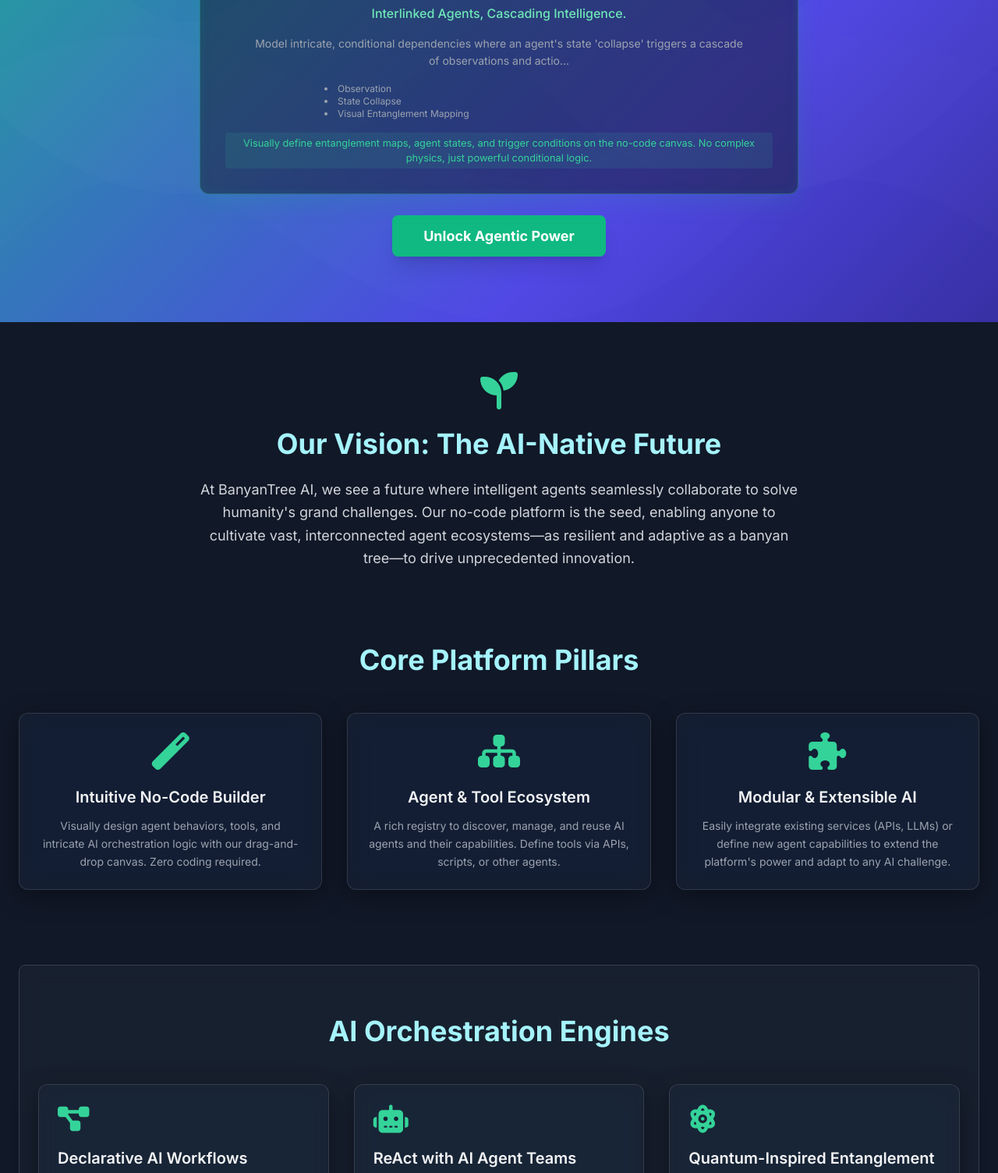
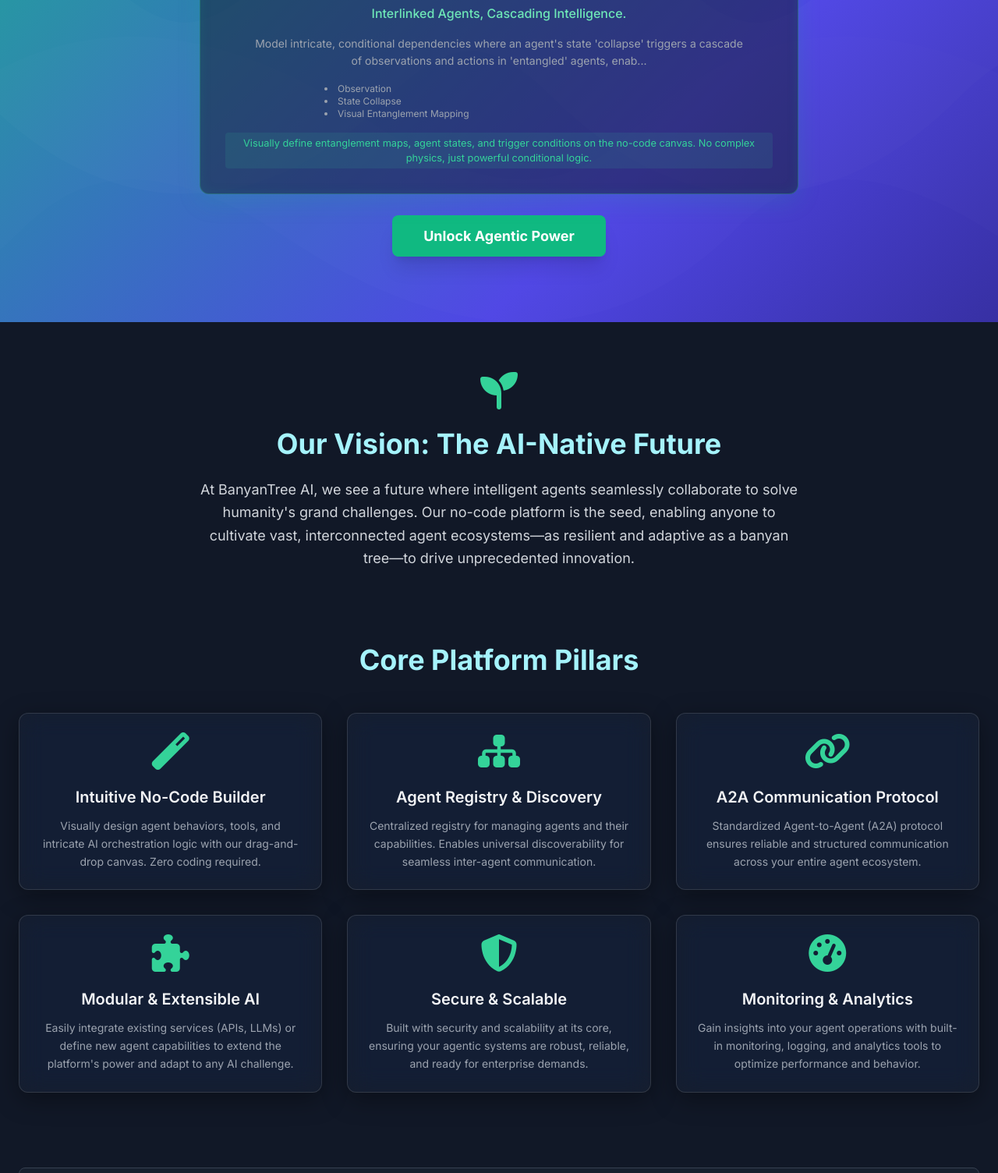
Before and after one commit to Pranavism/banyanTreeAI, a plain HTML site: page index.html in a window 1280 px wide. Shown: the part 502-2006 px from the top of the page at 78% size. Drawn offline with nearby package versions, Linux system fonts and the light colour scheme.

Commit message:
Update index.html

```diff
--- a/index.html
+++ b/index.html
@@ -107,19 +107,19 @@
             border-top-right-radius: 0.75rem;
         }
         .animation-placeholder {
-            background-color: rgba(17, 24, 39, 0.5); /* Darker, more integrated placeholder */
-            border: 1px solid rgba(52, 211, 153, 0.3); /* Subtler border */
+            background-color: rgba(17, 24, 39, 0.5);
+            border: 1px solid rgba(52, 211, 153, 0.3);
             border-radius: 0.75rem;
             padding: 2rem;
-            min-height: 350px; /* Adjusted height */
+            min-height: 350px;
             display: flex;
             flex-direction: column;
             align-items: center;
             justify-content: center;
             text-align: center;
             box-shadow: 0 10px 30px rgba(16,185,129,0.15), inset 0 0 15px rgba(16,185,129,0.1);
-            position: relative; /* For content positioning */
-            overflow: hidden; /* To contain transitions */
+            position: relative;
+            overflow: hidden;
         }
         .concept-content {
             transition: opacity 0.7s ease-in-out;
@@ -132,25 +132,25 @@
             opacity: 1;
         }
         .animation-placeholder .icon {
-            font-size: 2.5rem; /* Slightly smaller icon */
+            font-size: 2.5rem;
             color: #34d399;
             margin-bottom: 0.75rem;
         }
          .animation-placeholder h3 {
-            font-size: 1.75rem; /* Adjusted title size */
+            font-size: 1.75rem;
             font-weight: 700;
             margin-bottom: 0.5rem;
-            color: #e5e7eb; /* Lighter title for dark bg */
+            color: #e5e7eb;
         }
         .animation-placeholder .tagline {
             font-size: 1rem;
             font-weight: 500;
-            color: #6ee7b7; /* Brighter green for tagline */
+            color: #6ee7b7;
             margin-bottom: 1rem;
         }
         .animation-placeholder .description-preview {
             font-size: 0.875rem;
-            color: #9ca3af; /* Lighter gray for description */
+            color: #9ca3af;
             max-width: 90%;
             margin: 0 auto 1rem auto;
             line-height: 1.6;
@@ -167,6 +167,13 @@
 
         .dev-hub-card-icon {
             color: #34d399;
+        }
+        .card-tagline { /* Style for taglines in cards */
+            font-size: 0.8rem;
+            font-style: italic;
+            color: #6ee7b7; /* Brighter green for taglines */
+            margin-top: -0.25rem;
+            margin-bottom: 0.75rem;
         }
     </style>
 </head>
@@ -255,15 +262,36 @@
                     <div class="card-base glassmorphism-card p-6 text-center">
                          <div class="card-content">
                             <div class="text-5xl banyan-leaf-color mb-5"><i class="fas fa-sitemap"></i></div>
-                            <h3 class="text-xl font-semibold mb-3 text-gray-100">Agent & Tool Ecosystem</h3>
-                            <p class="text-gray-400 text-sm leading-relaxed">A rich registry to discover, manage, and reuse AI agents and their capabilities. Define tools via APIs, scripts, or other agents.</p>
+                            <h3 class="text-xl font-semibold mb-3 text-gray-100">Agent Registry & Discovery</h3>
+                            <p class="text-gray-400 text-sm leading-relaxed">Centralized registry for managing agents and their capabilities. Enables universal discoverability for seamless inter-agent communication.</p>
                         </div>
                     </div>
                     <div class="card-base glassmorphism-card p-6 text-center">
                         <div class="card-content">
+                            <div class="text-5xl banyan-leaf-color mb-5"><i class="fas fa-link"></i></div>
+                            <h3 class="text-xl font-semibold mb-3 text-gray-100">A2A Communication Protocol</h3>
+                            <p class="text-gray-400 text-sm leading-relaxed">Standardized Agent-to-Agent (A2A) protocol ensures reliable and structured communication across your entire agent ecosystem.</p>
+                        </div>
+                    </div>
+                     <div class="card-base glassmorphism-card p-6 text-center">
+                        <div class="card-content">
                             <div class="text-5xl banyan-leaf-color mb-5"><i class="fas fa-puzzle-piece"></i></div>
                             <h3 class="text-xl font-semibold mb-3 text-gray-100">Modular & Extensible AI</h3>
                             <p class="text-gray-400 text-sm leading-relaxed">Easily integrate existing services (APIs, LLMs) or define new agent capabilities to extend the platform's power and adapt to any AI challenge.</p>
+                        </div>
+                    </div>
+                     <div class="card-base glassmorphism-card p-6 text-center">
+                        <div class="card-content">
+                            <div class="text-5xl banyan-leaf-color mb-5"><i class="fas fa-shield-alt"></i></div>
+                            <h3 class="text-xl font-semibold mb-3 text-gray-100">Secure & Scalable</h3>
+                            <p class="text-gray-400 text-sm leading-relaxed">Built with security and scalability at its core, ensuring your agentic systems are robust, reliable, and ready for enterprise demands.</p>
+                        </div>
+                    </div>
+                     <div class="card-base glassmorphism-card p-6 text-center">
+                        <div class="card-content">
+                            <div class="text-5xl banyan-leaf-color mb-5"><i class="fas fa-tachometer-alt"></i></div>
+                            <h3 class="text-xl font-semibold mb-3 text-gray-100">Monitoring & Analytics</h3>
+                            <p class="text-gray-400 text-sm leading-relaxed">Gain insights into your agent operations with built-in monitoring, logging, and analytics tools to optimize performance and behavior.</p>
                         </div>
                     </div>
                 </div>
@@ -291,7 +319,23 @@
                             <div class="card-content">
                                 <div class="text-4xl banyan-leaf-color mb-4"><i class="fas fa-atom"></i></div>
                                 <h3 class="text-xl font-semibold mb-2 text-gray-100">Quantum-Inspired Entanglement</h3>
+                                <p class="card-tagline">"Spooky Action at a Distance"</p>
                                 <p class="text-gray-400 text-sm leading-relaxed">Model intricate, conditional dependencies between AI agents. An agent's state "collapse" can trigger a cascade of observations in "entangled" agents.</p>
+                            </div>
+                        </div>
+                        <div class="card-base glassmorphism-card p-6">
+                            <div class="card-content">
+                                <div class="text-4xl banyan-leaf-color mb-4"><i class="fas fa-shapes"></i></div> <h3 class="text-xl font-semibold mb-2 text-gray-100">Three Body Problem Orchestrator</h3>
+                                <p class="card-tagline">"Chaos-Aware Modelling"</p>
+                                <p class="text-gray-400 text-sm leading-relaxed">Design and simulate agent interactions inspired by n-body physics, allowing for the exploration of emergent behaviors in complex, dynamic systems.</p>
+                            </div>
+                        </div>
+                        <div class="card-base glassmorphism-card p-6">
+                            <div class="card-content">
+                                <div class="text-4xl banyan-leaf-color mb-4"><i class="fas fa-door-closed"></i></div>
+                                <h3 class="text-xl font-semibold mb-2 text-gray-100">Maxwell's Demon Orchestration</h3>
+                                 <p class="card-tagline">"Intelligent Information Valves"</p>
+                                <p class="text-gray-400 text-sm leading-relaxed">Implement sophisticated information flow control where 'gatekeeper' agents selectively manage data or task routing based on complex criteria.</p>
                             </div>
                         </div>
                         <div class="card-base glassmorphism-card p-6">
@@ -299,20 +343,6 @@
                                 <div class="text-4xl banyan-leaf-color mb-4"><i class="fas fa-bolt"></i></div>
                                 <h3 class="text-xl font-semibold mb-2 text-gray-100">Event-Driven AI Architecture</h3>
                                 <p class="text-gray-400 text-sm leading-relaxed">Build AI agents that react intelligently to real-time events from Kafka or other sources, enabling dynamic and responsive automation.</p>
-                            </div>
-                        </div>
-                         <div class="card-base glassmorphism-card p-6">
-                            <div class="card-content">
-                                <div class="text-4xl banyan-leaf-color mb-4"><i class="fas fa-cogs"></i></div>
-                                <h3 class="text-xl font-semibold mb-2 text-gray-100">Dynamic AI Tool Execution</h3>
-                                <p class="text-gray-400 text-sm leading-relaxed">Invoke any registered AI agent's specific tool directly via a generic API endpoint, providing flexibility for targeted actions.</p>
-                            </div>
-                        </div>
-                        <div class="card-base glassmorphism-card p-6">
-                            <div class="card-content">
-                                <div class="text-4xl banyan-leaf-color mb-4"><i class="fas fa-comments"></i></div>
-                                <h3 class="text-xl font-semibold mb-2 text-gray-100">Stateful AI Chat Agents</h3>
-                                <p class="text-gray-400 text-sm leading-relaxed">Easily create and deploy conversational AI agents that maintain context and history, powered by LLMs and your agent ecosystem.</p>
                             </div>
                         </div>
                     </div>
@@ -527,7 +557,7 @@
     </footer>
 
     <script>
-        // --- Orchestration Concepts Data (from orchestration_concepts_json_v1) ---
+        // --- Orchestration Concepts Data ---
         const orchestrationConcepts = [
           {
             "id": "quantumEntanglement",
@@ -538,18 +568,6 @@
               "type": "quantumEntanglement",
               "trigger": "State change in an observed agent or critical external event.",
               "keyConcepts": ["Observation", "State Collapse", "Visual Entanglement Mapping", "Cascading Effects"],
-              "agentsInvolved": [
-                {"name": "SensorAgent", "role": "Monitors specific conditions or data streams."},
-                {"name": "DecisionAgent", "role": "Changes state based on SensorAgent's input."},
-                {"name": "ReactiveAgent", "role": "Activated based on DecisionAgent's state via entanglement rules."},
-                {"name": "ActionAgent", "role": "Performs tasks triggered by ReactiveAgents."}
-              ],
-              "simplifiedSteps": [
-                "SensorAgent detects a market shift.",
-                "DecisionAgent's state collapses to 'HighVolatility'.",
-                "Entanglement map (visually defined by user) triggers ReactiveAgent (e.g., 'RiskAssessorAgent').",
-                "RiskAssessorAgent observes further, potentially triggering an ActionAgent (e.g., 'PortfolioAdjusterAgent')."
-              ],
               "noCodeEmphasis": "Visually define entanglement maps, agent states, and trigger conditions on the no-code canvas. No complex physics, just powerful conditional logic."
             },
             "icon": "fas fa-atom"
@@ -563,24 +581,6 @@
               "type": "reactLoop",
               "trigger": "User-defined complex goal or query.",
               "keyConcepts": ["Goal Decomposition", "LLM Planning", "Tool Selection", "Team Collaboration", "Iterative Refinement"],
-              "agentsInvolved": [
-                {"name": "PlannerAgent (LLM)", "role": "Reasons, plans next action, selects agent/tool."},
-                {"name": "ToolExpertAgent_A", "role": "Specialized in a specific domain (e.g., Data Analysis)."},
-                {"name": "ToolExpertAgent_B", "role": "Specialized in another domain (e.g., Communication)."},
-                {"name": "KnowledgeBrokerAgent", "role": "Provides access to specific knowledge bases."}
-              ],
-              "simplifiedSteps": [
-                "User Goal: 'Summarize recent sales data and email report to management.'",
-                "PlannerAgent: Thinks -> 'Need to fetch sales data first.' Selects DataAnalysisAgent.",
-                "Action: DataAnalysisAgent's 'fetch_sales_data' tool is invoked.",
-                "Observation: Sales data is returned.",
-                "PlannerAgent: Thinks -> 'Now summarize.' Selects an LLM-based SummarizerAgent.",
-                "Action: SummarizerAgent's 'summarize_text' tool is invoked with sales data.",
-                "Observation: Summary is returned.",
-                "PlannerAgent: Thinks -> 'Now email.' Selects CommunicationAgent.",
-                "Action: CommunicationAgent's 'send_email' tool is invoked with summary and recipient list.",
-                "Observation: Email sent successfully. Goal achieved."
-              ],
               "noCodeEmphasis": "Drag-and-drop to assemble agent teams. Configure the PlannerAgent's access to agents and tools visually. Define goals in natural language."
             },
             "icon": "fas fa-robot"
@@ -594,20 +594,9 @@
               "type": "multiAgentSimulation",
               "trigger": "User-defined simulation parameters and initial conditions.",
               "keyConcepts": ["Agent-Based Modeling", "Emergent Behavior", "Parameter Tuning", "Visualization"],
-              "agentsInvolved": [
-                {"name": "EntityAgent", "role": "Represents an individual actor/body with defined rules of interaction."},
-                {"name": "EnvironmentAgent", "role": "Manages the simulation space and global rules."},
-                {"name": "ObserverAgent", "role": "Tracks and reports on the state of EntityAgents and the system."}
-              ],
-              "simplifiedSteps": [
-                "User defines 'CelestialBodyAgents' with initial positions/velocities (no-code).",
-                "User sets gravitational interaction rules via EnvironmentAgent's configuration.",
-                "Simulation starts: Agents update state based on forces from others.",
-                "ObserverAgent tracks trajectories. Visualization shows complex paths."
-              ],
               "noCodeEmphasis": "Visually configure agent properties, interaction rules, and simulation parameters. Observe emergent dynamics without coding physics engines."
             },
-            "icon": "fas fa-project-diagram"
+            "icon": "fas fa-shapes" // Changed from project-diagram for variety
           },
           {
             "id": "maxwellsDemon",
@@ -618,18 +607,6 @@
               "type": "informationGating",
               "trigger": "Continuous stream of data/tasks or specific events.",
               "keyConcepts": ["Information Filtering", "Conditional Routing", "State-Based Control", "System Optimization"],
-              "agentsInvolved": [
-                {"name": "SourceAgent", "role": "Generates data or tasks."},
-                {"name": "DemonAgent (Gatekeeper)", "role": "Observes incoming data/tasks and decides routing."},
-                {"name": "TargetAgent_HighPriority", "role": "Processes high-priority/filtered data."},
-                {"name": "TargetAgent_LowPriority", "role": "Processes other data or acts as a sink."}
-              ],
-              "simplifiedSteps": [
-                "SourceAgent produces a stream of 'data packets'.",
-                "DemonAgent (no-code rules) inspects packet 'temperature' (priority/type).",
-                "If 'temperature' is high, routes to TargetAgent_HighPriority.",
-                "Else, routes to TargetAgent_LowPriority or discards."
-              ],
               "noCodeEmphasis": "Visually define the DemonAgent's filtering and routing logic. Connect Source and Target agents via the Demon on the canvas."
             },
             "icon": "fas fa-door-closed"
@@ -643,18 +620,6 @@
                 "type": "graphWorkflow",
                 "trigger": "API call, Kafka message, or another agent's action.",
                 "keyConcepts": ["State Management", "Conditional Edges", "Agent Nodes", "Visual Graph Definition"],
-                "agentsInvolved": [
-                    {"name": "DataIngestionAgent", "role": "Collects initial data."},
-                    {"name": "ProcessingAgent", "role": "Transforms or analyzes data."},
-                    {"name": "DecisionAgent", "role": "Makes a choice based on processed data."},
-                    {"name": "NotificationAgent", "role": "Communicates results."}
-                ],
-                "simplifiedSteps": [
-                    "Workflow starts with DataIngestionAgent.",
-                    "Output flows to ProcessingAgent.",
-                    "DecisionAgent evaluates ProcessingAgent's output.",
-                    "Conditional routing to different NotificationAgents."
-                ],
                 "noCodeEmphasis": "Drag-and-drop agent nodes, define connections and conditional logic visually. Monitor workflow state in real-time."
             },
             "icon": "fas fa-stream"
@@ -668,16 +633,6 @@
                 "type": "eventDriven",
                 "trigger": "External events (Kafka messages, API calls, sensor data).",
                 "keyConcepts": ["Event Consumption", "Event Filtering", "Payload Mapping", "Asynchronous Processing"],
-                "agentsInvolved": [
-                    {"name": "EventRouter (Platform)", "role": "Listens, filters, and routes events."},
-                    {"name": "SpecializedEventHandlerAgent_A", "role": "Handles specific event types."},
-                    {"name": "SpecializedEventHandlerAgent_B", "role": "Handles other event types."}
-                ],
-                "simplifiedSteps": [
-                    "Kafka message arrives on 'user_activity_topic'.",
-                    "EventRouter consumes and filters message.",
-                    "Rule routes to SecurityAlertAgent or OrderFulfillmentAgent based on 'activity_type'."
-                ],
                 "noCodeEmphasis": "Visually configure event sources, filtering rules, and data mappings to agent inputs. Define agent responses to specific events."
             },
             "icon": "fas fa-bolt"
@@ -749,46 +704,36 @@
 
             const concept = orchestrationConcepts[currentConceptIndex];
 
-            // Add fade-out class, then update content after a short delay, then fade-in
             dynamicContentDiv.classList.add('fade-out');
 
             setTimeout(() => {
                 let keyConceptsHTML = '';
                 if (concept.flow && concept.flow.keyConcepts && concept.flow.keyConcepts.length > 0) {
                     keyConceptsHTML = `<ul class="text-xs text-gray-400 list-disc list-inside mb-2 text-left max-w-md mx-auto">`;
-                    concept.flow.keyConcepts.slice(0, 3).forEach(kc => { // Show max 3 key concepts
+                    concept.flow.keyConcepts.slice(0, 3).forEach(kc => {
                         keyConceptsHTML += `<li>${kc}</li>`;
                     });
                     keyConceptsHTML += `</ul>`;
-                } else if (concept.flow && concept.flow.simplifiedSteps && concept.flow.simplifiedSteps.length > 0) {
-                     keyConceptsHTML = `<ul class="text-xs text-gray-400 list-disc list-inside mb-2 text-left max-w-md mx-auto">`;
-                    concept.flow.simplifiedSteps.slice(0, 2).forEach(step => { // Show max 2 simplified steps
-                        keyConceptsHTML += `<li>${step}</li>`;
-                    });
-                    keyConceptsHTML += `</ul>`;
                 }
-
 
                 dynamicContentDiv.innerHTML = `
                     <div class="icon"><i class="${concept.icon}"></i></div>
                     <h3>${concept.title}</h3>
                     <p class="tagline">${concept.tagline}</p>
-                    <p class="description-preview">${concept.description.substring(0, 120)}...</p>
+                    <p class="description-preview">${concept.description.substring(0, 150)}...</p>
                     ${keyConceptsHTML}
                     <p class="no-code-emphasis">${concept.flow.noCodeEmphasis}</p>
                 `;
                 dynamicContentDiv.classList.remove('fade-out');
                 dynamicContentDiv.classList.add('fade-in');
-            }, 700); // Corresponds to transition duration
+            }, 700);
 
             currentConceptIndex = (currentConceptIndex + 1) % orchestrationConcepts.length;
         }
 
         if (dynamicContentDiv) {
-            // Initial display
-            dynamicContentDiv.classList.add('fade-in'); // Start with fade-in for the first item
+            dynamicContentDiv.classList.add('fade-in');
             updateConceptDisplay();
-            // Cycle through concepts every 7 seconds (adjust as needed)
             setInterval(updateConceptDisplay, 7000);
         }
 
```
